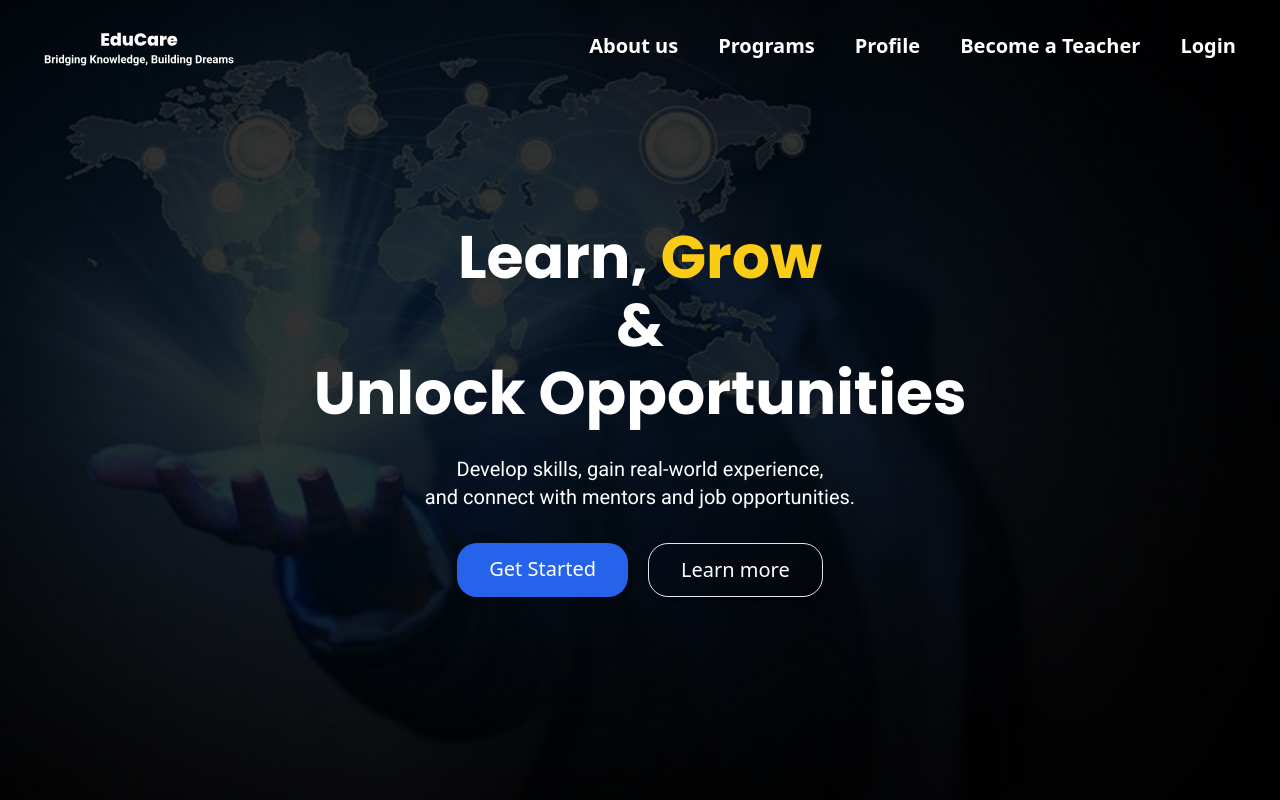
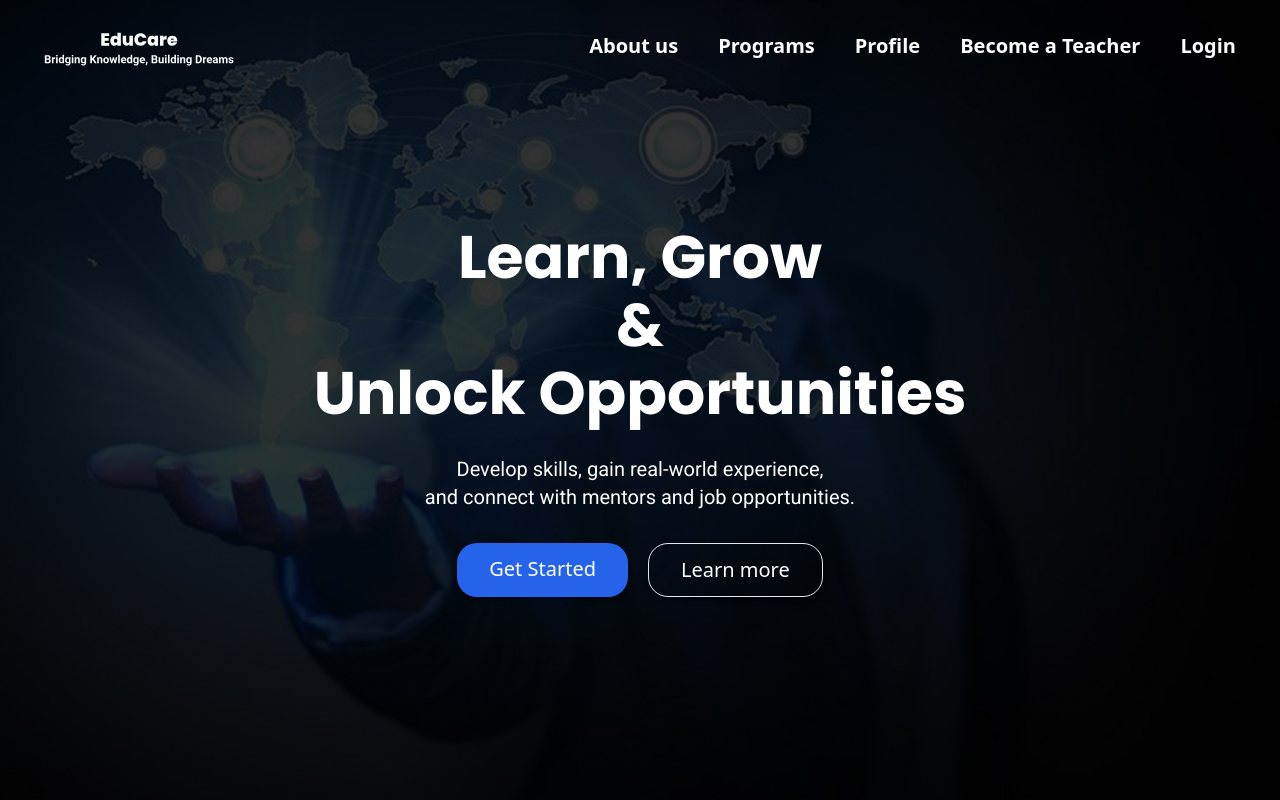
Before and after one commit to Eseoghene94/Educare, a React (Vite) app: page / in a window 1280 px wide. Shown: the top 800 px of the page. Built offline with nearby package versions, Linux system fonts and the light colour scheme.

Commit message:
modified:   src/components/Hero.jsx

```diff
--- a/src/components/Hero.jsx
+++ b/src/components/Hero.jsx
@@ -63,7 +63,7 @@ function Hero() {
         {/* Hero Section */}
         <section className="flex flex-col items-center justify-center h-[80vh] text-white text-center px-6 animate-fade-up">
           <h2 className="text-5xl md:text-6xl font-bold">
-            Learn, <span className="text-yellow-400">Grow</span>
+            Learn, <span className="text-white">Grow</span>
           </h2>
           <h2 className="text-5xl md:text-6xl mt-2 font-bold"> &</h2>
           <h2 className="text-5xl md:text-6xl font-bold mt-2 md:mt-2">
```
